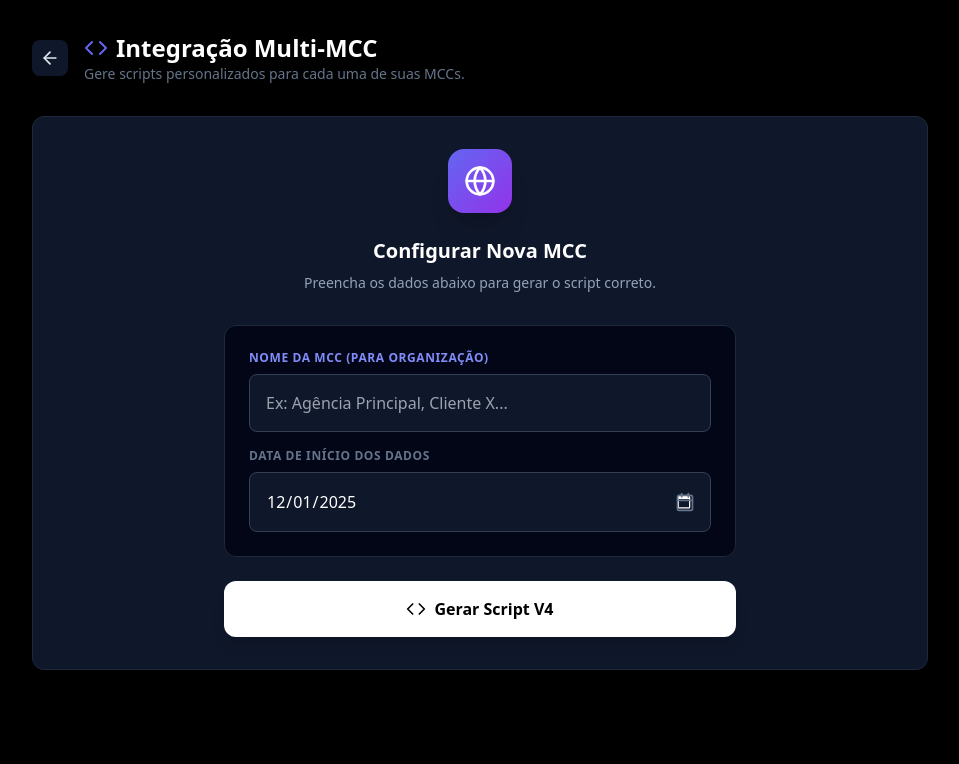
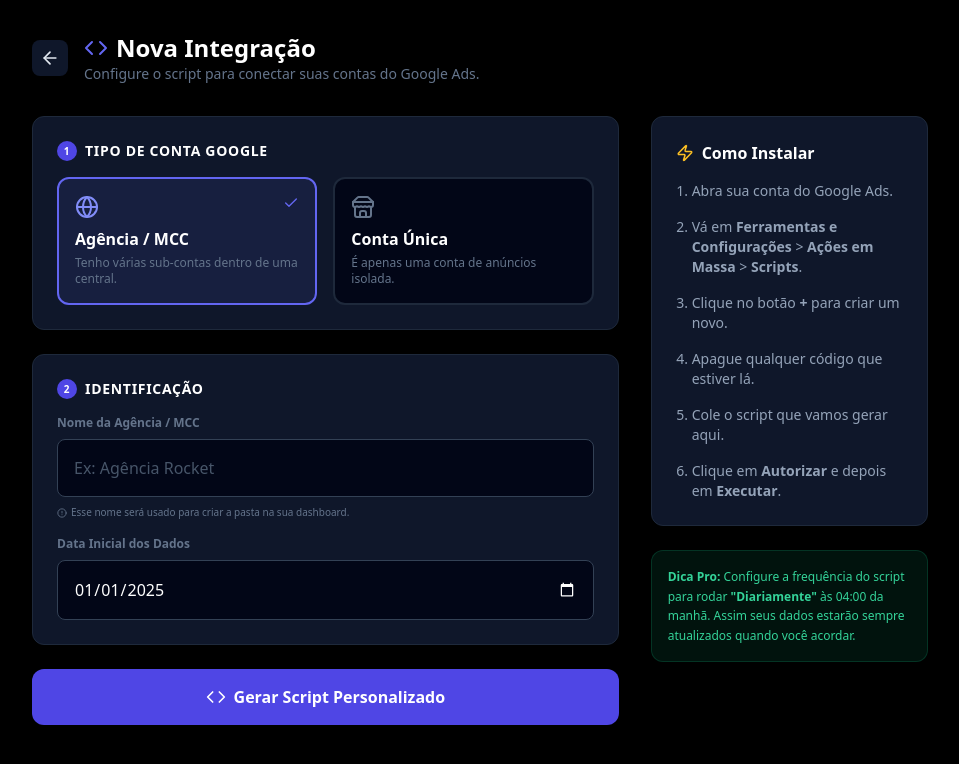
Before and after one commit to danieltoledofor-svg/autometrics, a Next.js app: page /integration in a window 1280 px wide. Shown: the top 764 px of the page, without its empty margins (160-1119 px from the left). Built offline with nearby package versions, Linux system fonts and the light colour scheme.

Commit message:
conta avulsa

```diff
--- a/app/integration/page.tsx
+++ b/app/integration/page.tsx
@@ -1,15 +1,19 @@
 "use client";
 
 import React, { useState, useEffect } from 'react';
-import { Copy, Check, Code, ArrowLeft, Zap, Calendar, Globe } from 'lucide-react';
+import {
+  Copy, Check, Code, ArrowLeft, Zap, Calendar,
+  Globe, Store, Building, ChevronRight, AlertCircle
+} from 'lucide-react';
 import Link from 'next/link';
 
 export default function IntegrationPage() {
   const [userId, setUserId] = useState('');
   const [startDate, setStartDate] = useState('');
 
-  // --- NOVO CAMPO: NOME DA MCC ---
-  const [mccName, setMccName] = useState('');
+  // Estados de Configuração
+  const [accountType, setAccountType] = useState<'mcc' | 'single'>('mcc');
+  const [identifierName, setIdentifierName] = useState(''); // Nome da MCC ou da Loja
 
   const [generatedScript, setGeneratedScript] = useState<string | null>(null);
   const [copied, setCopied] = useState(false);
@@ -21,29 +25,37 @@ export default function IntegrationPage() {
       localStorage.setItem('autometrics_user_id', storedId);
     }
     setUserId(storedId);
-    const firstDay = new Date(new Date().getFullYear(), new Date().getMonth(), 1).toISOString().split('T')[0];
+
+    // Data padrão: Início do ano atual
+    const firstDay = new Date(new Date().getFullYear(), 0, 1).toISOString().split('T')[0];
     setStartDate(firstDay);
   }, []);
 
   const handleGenerateScript = () => {
-    if (!mccName) return alert("Por favor, digite um nome para identificar esta MCC.");
+    if (!identifierName) return alert("Por favor, digite um nome para identificar esta conta/grupo.");
 
-    // SCRIPT V4 COM SUPORTE A MCC
+    // O campo MCC_NAME no script serve como "Identificador de Agrupamento"
+    // Seja MCC ou Conta Única, usamos ele para criar a pasta na Sidebar.
+
     const scriptTemplate = `/**
- * Script AutoMetrics V4 (Multi-MCC Support)
- * MCC: ${mccName}
+ * Script AutoMetrics - Gerado Automaticamente
+ * Tipo: ${accountType === 'mcc' ? 'Agência (MCC)' : 'Conta Única'}
+ * Identificador: ${identifierName}
  */
 
 const CONFIG = {
   WEBHOOK_URL: 'https://autometrics.vercel.app/api/webhook/google-ads',
   USER_ID: '${userId}',
   START_DATE: "${startDate}",
-  MCC_NAME: "${mccName}" // Identificador da MCC
+  MCC_NAME: "${identifierName}" // Define o nome da pasta na plataforma
 };
 
 function main() {
-  Logger.log('🚀 Iniciando AutoMetrics V4 para: ' + CONFIG.MCC_NAME);
+  Logger.log('🚀 Iniciando AutoMetrics para: ' + CONFIG.MCC_NAME);
+
+  // Detecção Automática de Ambiente
   if (typeof AdsManagerApp !== 'undefined') {
+    // Ambiente MCC
     const accountIterator = AdsManagerApp.accounts().get();
     while (accountIterator.hasNext()) {
       const account = accountIterator.next();
@@ -51,9 +63,11 @@ function main() {
       processAccount(account);
     }
   } else {
+    // Ambiente Conta Única
     processAccount(AdsApp.currentAccount());
   }
-  Logger.log('✅ Finalizado.');
+
+  Logger.log('✅ Finalizado com sucesso.');
 }
 
 function processAccount(account) {
@@ -62,9 +76,16 @@ function processAccount(account) {
   today.setHours(0,0,0,0);
   currentDate.setHours(0,0,0,0);
 
+  // Evita loop infinito se data for futura
+  if (currentDate > today) currentDate = today;
+
   while (currentDate <= today) {
     const dateString = Utilities.formatDate(currentDate, account.getTimeZone(), "yyyy-MM-dd");
+    try {
       fetchAndSend(dateString, account);
+    } catch (e) {
+      Logger.log('Erro no dia ' + dateString + ': ' + e.message);
+    }
     currentDate.setDate(currentDate.getDate() + 1);
   }
 }
@@ -92,14 +113,16 @@ function fetchAndSend(dateString, account) {
   while (report.hasNext()) {
     const row = report.next();
 
-    // Busca URL Final
+    // Busca URL Final (Tentativa segura)
     let finalUrl = '';
+    try {
       const adQuery = "SELECT ad_group_ad.ad.final_urls FROM ad_group_ad WHERE campaign.id = " + row.campaign.id + " LIMIT 1";
       const adReport = AdsApp.search(adQuery);
       if(adReport.hasNext()) {
          const adRow = adReport.next();
          if(adRow.adGroupAd.ad.finalUrls) finalUrl = adRow.adGroupAd.ad.finalUrls[0];
       }
+    } catch(e) {}
 
     let targetValue = 0;
     if (row.campaign.maximizeConversions && row.campaign.maximizeConversions.targetCpaMicros) {
@@ -115,7 +138,7 @@ function fetchAndSend(dateString, account) {
       campaign_name: row.campaign.name,
       date: dateString,
       account_name: account.getName(),
-      mcc_name: CONFIG.MCC_NAME, // Envia o nome da MCC configurada
+      mcc_name: CONFIG.MCC_NAME,
       currency_code: row.customer.currencyCode,
       metrics: {
         impressions: row.metrics.impressions,
@@ -139,7 +162,7 @@ function fetchAndSend(dateString, account) {
 
 function sendToWebhook(payload) {
   const options = { 'method': 'post', 'contentType': 'application/json', 'payload': JSON.stringify(payload), 'muteHttpExceptions': true };
-  try { UrlFetchApp.fetch(CONFIG.WEBHOOK_URL, options); } catch (e) { Logger.log('❌ Erro: ' + e.message); }
+  try { UrlFetchApp.fetch(CONFIG.WEBHOOK_URL, options); } catch (e) { Logger.log('❌ Erro Webhook: ' + e.message); }
 }
 
 function parseDate(str) {
@@ -160,76 +183,151 @@ function parseDate(str) {
   return (
     <div className="min-h-screen bg-black text-slate-200 font-sans p-4 md:p-8 flex justify-center">
       <div className="w-full max-w-4xl">
+
+        {/* Header */}
         <div className="flex items-center gap-4 mb-8">
           <Link href="/dashboard" className="p-2 bg-slate-900 rounded-lg hover:bg-slate-800 transition-colors">
             <ArrowLeft size={20} />
           </Link>
           <div>
             <h1 className="text-2xl font-bold text-white flex items-center gap-2">
-              <Code className="text-indigo-500" /> Integração Multi-MCC
+              <Code className="text-indigo-500" /> Nova Integração
             </h1>
-            <p className="text-slate-500 text-sm">Gere scripts personalizados para cada uma de suas MCCs.</p>
+            <p className="text-slate-500 text-sm">Configure o script para conectar suas contas do Google Ads.</p>
           </div>
         </div>
 
         {!generatedScript ? (
-          <div className="bg-slate-900 border border-slate-800 rounded-xl p-8">
-            <div className="max-w-lg mx-auto space-y-6">
+          <div className="grid grid-cols-1 lg:grid-cols-3 gap-8">
 
-              {/* Card Intro */}
-              <div className="text-center mb-8">
-                <div className="w-16 h-16 bg-gradient-to-br from-indigo-500 to-purple-600 rounded-2xl flex items-center justify-center mx-auto mb-6 shadow-xl">
-                  <Globe className="text-white" size={32} />
+            {/* Coluna da Esquerda: Configuração */}
+            <div className="lg:col-span-2 space-y-6">
+
+              {/* Passo 1: Tipo de Conta */}
+              <div className="bg-slate-900 border border-slate-800 rounded-xl p-6">
+                <h3 className="text-sm font-bold text-white uppercase tracking-wider mb-4 flex items-center gap-2">
+                  <span className="bg-indigo-600 w-5 h-5 rounded-full flex items-center justify-center text-[10px]">1</span>
+                  Tipo de Conta Google
+                </h3>
+
+                <div className="grid grid-cols-1 md:grid-cols-2 gap-4">
+                  <button
+                    onClick={() => setAccountType('mcc')}
+                    className={`p-4 rounded-xl border-2 text-left transition-all relative overflow-hidden group ${accountType === 'mcc' ? 'border-indigo-500 bg-indigo-500/10' : 'border-slate-800 bg-slate-950 hover:border-slate-700'}`}
+                  >
+                    <div className="flex justify-between items-start mb-2">
+                      <Globe className={accountType === 'mcc' ? 'text-indigo-400' : 'text-slate-500'} size={24} />
+                      {accountType === 'mcc' && <Check size={16} className="text-indigo-500" />}
                     </div>
-                <h3 className="text-xl font-bold text-white mb-2">Configurar Nova MCC</h3>
-                <p className="text-slate-400 text-sm">Preencha os dados abaixo para gerar o script correto.</p>
+                    <p className="font-bold text-white">Agência / MCC</p>
+                    <p className="text-xs text-slate-500 mt-1">Tenho várias sub-contas dentro de uma central.</p>
+                  </button>
+
+                  <button
+                    onClick={() => setAccountType('single')}
+                    className={`p-4 rounded-xl border-2 text-left transition-all relative overflow-hidden group ${accountType === 'single' ? 'border-indigo-500 bg-indigo-500/10' : 'border-slate-800 bg-slate-950 hover:border-slate-700'}`}
+                  >
+                    <div className="flex justify-between items-start mb-2">
+                      <Store className={accountType === 'single' ? 'text-indigo-400' : 'text-slate-500'} size={24} />
+                      {accountType === 'single' && <Check size={16} className="text-indigo-500" />}
+                    </div>
+                    <p className="font-bold text-white">Conta Única</p>
+                    <p className="text-xs text-slate-500 mt-1">É apenas uma conta de anúncios isolada.</p>
+                  </button>
+                </div>
               </div>
 
-              {/* Input MCC Name */}
-              <div className="bg-slate-950 p-6 rounded-xl border border-slate-800 space-y-4">
+              {/* Passo 2: Detalhes */}
+              <div className="bg-slate-900 border border-slate-800 rounded-xl p-6">
+                <h3 className="text-sm font-bold text-white uppercase tracking-wider mb-4 flex items-center gap-2">
+                  <span className="bg-indigo-600 w-5 h-5 rounded-full flex items-center justify-center text-[10px]">2</span>
+                  Identificação
+                </h3>
+
+                <div className="space-y-4">
                   <div>
-                   <label className="block text-xs font-bold text-indigo-400 uppercase tracking-wider mb-2">Nome da MCC (Para Organização)</label>
+                     <label className="block text-xs font-bold text-slate-500 mb-2">
+                        {accountType === 'mcc' ? 'Nome da Agência / MCC' : 'Nome da Loja / Empresa'}
+                     </label>
                      <input
                        type="text"
-                     placeholder="Ex: Agência Principal, Cliente X..."
-                     className="w-full bg-slate-900 border border-slate-700 text-white p-4 rounded-lg outline-none focus:border-indigo-500 transition-colors"
-                     value={mccName}
-                     onChange={(e) => setMccName(e.target.value)}
+                       placeholder={accountType === 'mcc' ? "Ex: Agência Rocket" : "Ex: Minha Loja Oficial"}
+                       className="w-full bg-slate-950 border border-slate-700 text-white p-4 rounded-lg outline-none focus:border-indigo-500 transition-colors placeholder:text-slate-600"
+                       value={identifierName}
+                       onChange={(e) => setIdentifierName(e.target.value)}
                      />
+                     <p className="text-[10px] text-slate-500 mt-2 flex items-center gap-1">
+                        <AlertCircle size={10}/> Esse nome será usado para criar a pasta na sua dashboard.
+                     </p>
                   </div>
 
                   <div>
-                   <label className="block text-xs font-bold text-slate-500 uppercase tracking-wider mb-2">Data de Início dos Dados</label>
-                   <div className="relative">
+                     <label className="block text-xs font-bold text-slate-500 mb-2">Data Inicial dos Dados</label>
                      <input
                        type="date"
-                       className="w-full bg-slate-900 border border-slate-700 text-white p-4 rounded-lg outline-none [&::-webkit-calendar-picker-indicator]:invert"
+                       className="w-full bg-slate-950 border border-slate-700 text-white p-4 rounded-lg outline-none [&::-webkit-calendar-picker-indicator]:invert"
                        value={startDate}
                        onChange={(e) => setStartDate(e.target.value)}
                      />
-                     <Calendar className="absolute right-4 top-1/2 -translate-y-1/2 text-slate-500 pointer-events-none" size={20} />
                   </div>
                 </div>
               </div>
 
-              <button onClick={handleGenerateScript} className="w-full bg-white hover:bg-slate-200 text-black px-8 py-4 rounded-xl font-bold shadow-lg transition-all flex items-center justify-center gap-2 transform active:scale-95">
-                <Code size={20} /> Gerar Script V4
+              <button
+                onClick={handleGenerateScript}
+                className="w-full bg-indigo-600 hover:bg-indigo-700 text-white p-4 rounded-xl font-bold shadow-lg transition-all flex items-center justify-center gap-2"
+              >
+                <Code size={20} /> Gerar Script Personalizado
+              </button>
+
+            </div>
+
+            {/* Coluna da Direita: Instruções */}
+            <div className="space-y-6">
+               <div className="bg-slate-900 border border-slate-800 rounded-xl p-6">
+                  <h3 className="font-bold text-white mb-4 flex items-center gap-2"><Zap size={18} className="text-amber-400"/> Como Instalar</h3>
+                  <ol className="space-y-4 text-sm text-slate-400 list-decimal pl-4">
+                     <li>Abra sua conta do Google Ads.</li>
+                     <li>
+                        Vá em <strong>Ferramentas e Configurações</strong> {'>'} <strong>Ações em Massa</strong> {'>'} <strong>Scripts</strong>.
+                     </li>
+                     <li>Clique no botão <strong>+</strong> para criar um novo.</li>
+                     <li>Apague qualquer código que estiver lá.</li>
+                     <li>Cole o script que vamos gerar aqui.</li>
+                     <li>Clique em <strong>Autorizar</strong> e depois em <strong>Executar</strong>.</li>
+                  </ol>
+               </div>
+
+               <div className="bg-emerald-500/10 border border-emerald-500/20 p-4 rounded-xl">
+                  <p className="text-xs text-emerald-400 leading-relaxed">
+                     <strong>Dica Pro:</strong> Configure a frequência do script para rodar <strong>"Diariamente"</strong> às 04:00 da manhã. Assim seus dados estarão sempre atualizados quando você acordar.
+                  </p>
+               </div>
+            </div>
+
+          </div>
+        ) : (
+          // TELA DE SCRIPT GERADO
+          <div className="bg-slate-900 border border-slate-800 rounded-xl overflow-hidden shadow-2xl animate-in zoom-in-95 duration-300">
+            <div className="bg-slate-950 px-6 py-4 border-b border-slate-800 flex flex-col md:flex-row justify-between items-center gap-4">
+              <div className="flex items-center gap-4">
+                 <button onClick={() => setGeneratedScript(null)} className="p-2 bg-slate-800 rounded-lg hover:bg-slate-700 transition-colors text-white">
+                    <ArrowLeft size={18} />
+                 </button>
+                 <div>
+                    <h3 className="font-bold text-white text-sm">Seu Script está pronto!</h3>
+                    <p className="text-xs text-emerald-400">Configurado para: {identifierName}</p>
+                 </div>
+              </div>
+              <button onClick={copyToClipboard} className={`flex items-center gap-2 px-6 py-3 rounded-lg text-sm font-bold transition-all ${copied ? 'bg-emerald-500 text-white' : 'bg-white text-black hover:bg-slate-200'}`}>
+                {copied ? <Check size={18} /> : <Copy size={18} />} {copied ? 'Copiado!' : 'Copiar Código'}
               </button>
             </div>
-          </div>
-        ) : (
-          <div className="bg-slate-900 border border-slate-800 rounded-xl overflow-hidden shadow-2xl animate-in zoom-in-95 duration-300">
-            <div className="bg-slate-950 px-4 py-3 border-b border-slate-800 flex justify-between items-center">
-              <div className="flex items-center gap-3">
-                 <button onClick={() => setGeneratedScript(null)} className="text-slate-500 hover:text-white text-xs font-medium flex items-center gap-1"><ArrowLeft size={14} /> Voltar</button>
-                 <span className="text-xs font-mono text-emerald-400">autometrics-v4-{mccName.toLowerCase().replace(/\s+/g, '-')}.js</span>
-              </div>
-              <button onClick={copyToClipboard} className={`flex items-center gap-2 px-4 py-2 rounded-lg text-xs font-bold transition-all ${copied ? 'bg-emerald-500 text-white' : 'bg-white text-black hover:bg-slate-200'}`}>
-                {copied ? <Check size={14} /> : <Copy size={14} />} {copied ? 'Copiado!' : 'Copiar'}
-              </button>
-            </div>
-            <div className="p-0 overflow-x-auto">
-              <pre className="font-mono text-xs text-slate-300 leading-relaxed p-6 min-h-[400px]">{generatedScript}</pre>
+
+            <div className="p-0 overflow-x-auto bg-[#0d1117]">
+              <pre className="font-mono text-xs text-slate-300 leading-relaxed p-6 min-h-[400px]">
+                {generatedScript}
+              </pre>
             </div>
           </div>
         )}
```
Lines whose indentation alone changed are shown as unchanged.
